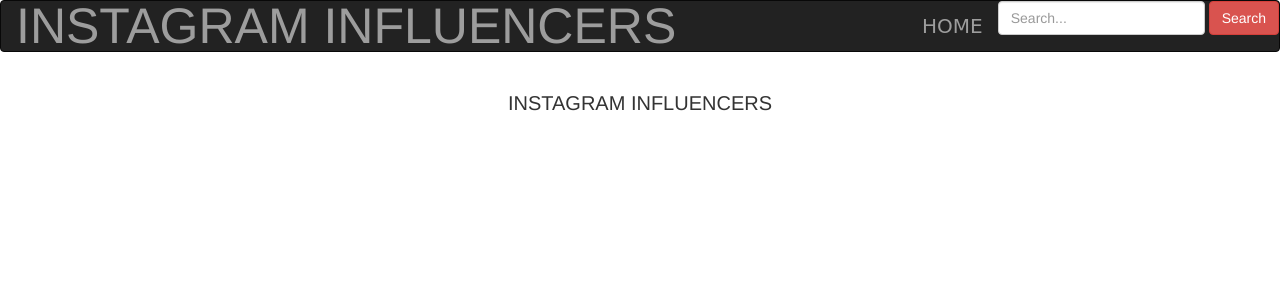
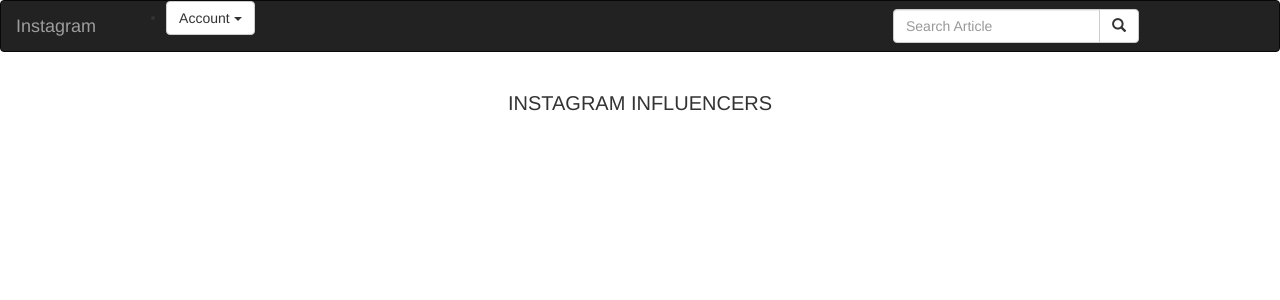
Before and after one commit to Chebichii-Lab/Instagram-Influencers, a Django app: page / in a window 1280 px wide. Shown: the top 300 px of the page. Run offline with Django 3.2, Linux system fonts and the light colour scheme; the visitor is signed in with stand-in values (Sample User, id 1); some libraries are stand-ins or nearby versions.

Commit message:
add navbar

```diff
--- a/gram/templates/navbar.html
+++ b/gram/templates/navbar.html
@@ -1,24 +1,64 @@
-<div class="navbar navbar-inverse" role="navigation">
+<!DOCTYPE html>
+<html lang="en">
+
+<head>
+
+    <meta charset="utf-8">
+    <meta name="viewport" content="width=device-width, initial-scale=1">
+</head>
+
+<body>
+    <nav class="navbar navbar-inverse">
         <div class="container-fluid">
             <div class="navbar-header">
-        <button type="button" class="navbar-toggle" data-toggle="collapse" data-target=".navbar-collapse">
-          <span class="sr-only">Toggle navigation</span>
-          <span class="icon-bar"></span>
-          <span class="icon-bar"></span>
-          <span class="icon-bar"></span>
-        </button>
-        <a class="navbar-brand" href="/" style="font-size: 50px;"> INSTAGRAM INFLUENCERS</a>
+                <a class="navbar-brand" href="/">Instagram</a>
             </div>
-      <div class="navbar-collapse collapse">
-        <ul class="nav navbar-nav nav navbar-nav navbar-right">
-          <li><a href="/" style="font-size: 20px; font-family: 'Dancing Script', cursive;">HOME</a></li>
-          <form class="form-inline my-2 my-md-0 nav navbar-nav navbar-right" action="/search" role="search">
-            <input class="form-control mr-sm-2" type="search" placeholder="Search..." name="imagesearch"
-              aria-label="Search">
-            <button class="btn btn-danger btn-md my-2 my-sm-0" type="submit">Search</button>
-        </ul>
+            <!-- Adding a search form  -->
+            <div class="col-sm-4 col-md-4 navbar-right">
 
+                <form class="navbar-form" role="search" action="/">
+
+                    <div class="input-group">
+                        <input type="text" class="form-control" placeholder="Search Article" name="article">
+                        <div class="input-group-btn">
+                            <button class="btn btn-default" type="submit"><i
+                                    class="glyphicon glyphicon-search"></i></button>
+                        </div>
                     </div>
 
+                </form>
+            </div>
+            <!-- search form end -->
+            <div class="col-sm-6 col-md-6">
+                {% if user.is_authenticated %}
+                <ul>
+                    <li class="dropdown">
+                        <a href="#" class="dropdown-toggle btn btn-default" data-toggle="dropdown" role="button"
+                            aria-expanded="false">Account
+                            <span class="caret"></span>
+                        </a>
+                        <ul class="dropdown-menu" role="menu">
+                            <li>
+                                <a href="/">Home</a>
+                            </li>
+
+                            <li>
+                                <a href="/accounts/password/change">Change Password</a>
+                            </li>
+                            <li>
+                                <a href="/logout">Logout</a>
+                            </li>
+                        </ul>
+                    </li>
+                </ul>
+                {% else %}
+                <li>
+                    <a class='btn btn-default' href="/accounts/login">Login</a>
+                </li>
+                {% endif %}
             </div>
         </div>
+    </nav>
+</body>
+
+</html>
--- a/gram/views.py
+++ b/gram/views.py
@@ -2,11 +2,9 @@
 from django.contrib.auth.decorators import login_required
 
 # Create your views here.
-def home(request):
-    return render(request, 'home.html')
 
 
-@login_required(login_url='/accounts/register/')
+@login_required(login_url='/accounts/login/')
 def home(request):
 
     return render(request,"home.html")
```
Lines whose indentation alone changed are shown as unchanged.
